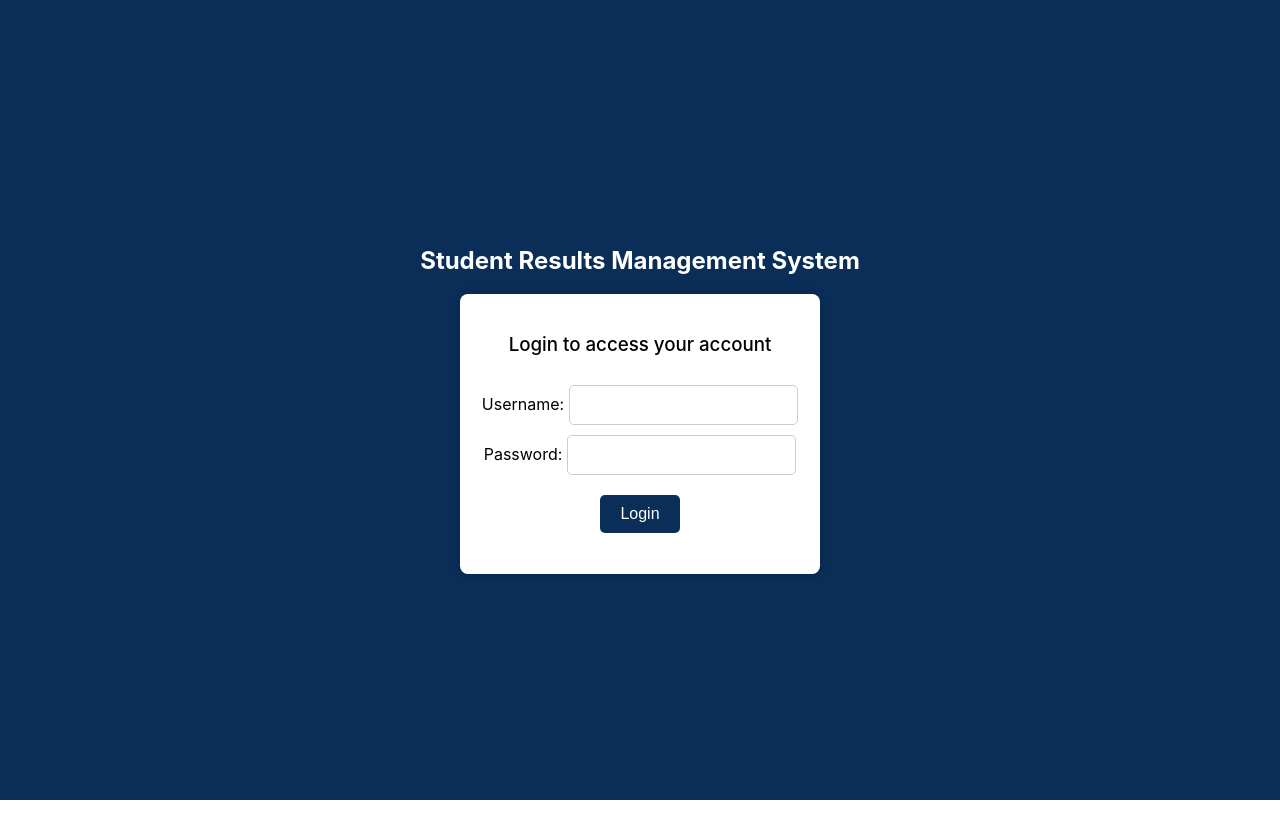
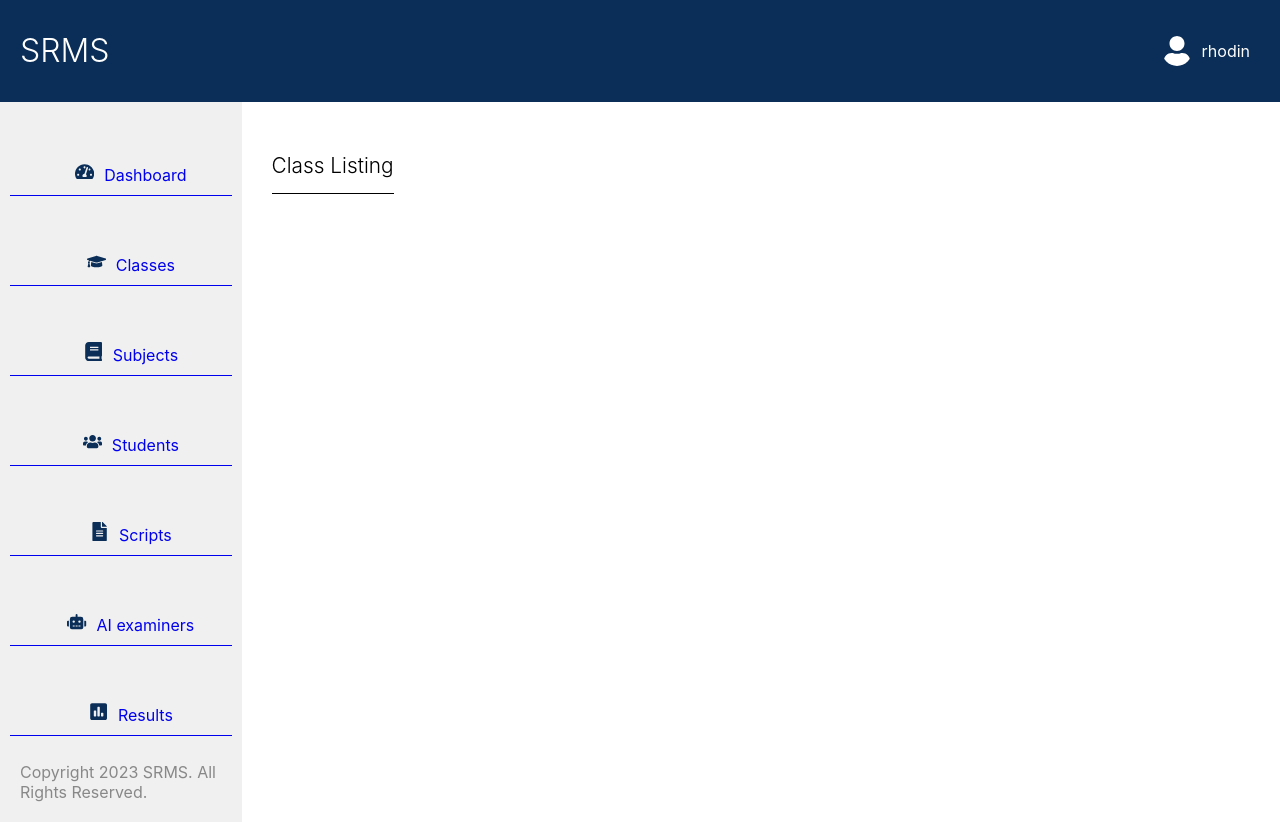
Before and after one commit to mirembe-mariam/srms-frontend, a React (Create React App) app: page /classes in a window 1280 px wide. Before the commit this address led to /login. Before the commit the page ends 800 px from the top, so only its background shows below. Built offline with nearby package versions, Linux system fonts and the light colour scheme; the HTML template or start-up script is replaced by a standard one.

Commit message:
classes page

```diff
--- a/src/App.tsx
+++ b/src/App.tsx
@@ -3,6 +3,12 @@ import "./App.css";
 import { BrowserRouter, Route, Routes, Navigate } from "react-router-dom";
 import Login from "./Components/Login/Login";
 import Dashboard from "./Components/Dashboard/Dashboard";
+import Classes from "./Components/Classes/Classes";
+import Aiexaminer from "./Components/Aiexaminer/Aiexaminer";
+import Results from "./Components/Results/Results";
+import Scripts from "./Components/Scripts/Scripts";
+import Students from "./Components/Students/Students";
+import Subjects from "./Components/Subjects/Subjects";
 
 function App() {
   return (
@@ -12,6 +18,13 @@ function App() {
           <Route path="/login" element={<Login />} />
           <Route path="/dashboard" element={<Dashboard />} />
           <Route path="/*" element={<Navigate to="/login" />} />
+          <Route path="/classes" element={<Classes/>} />
+          <Route path="/ai-examiner" element={<Aiexaminer/>} />
+          <Route path="/subjects" element={<Subjects/>} />
+          <Route path="/students" element={<Students/>} />
+          <Route path="/scripts" element={<Scripts/>} />
+          <Route path="/results" element={<Results/>} />
+
         </Routes>
       </BrowserRouter>
     </div>
--- /dev/null
+++ b/src/Components/Aiexaminer/Aiexaminer.tsx
@@ -0,0 +1,14 @@
+import React from "react";
+import NavBar from "../Dashboard/Navbar/Navbar";
+import Sidebar from "../Dashboard/Sidebar/Sidebar";
+
+const Aiexaminer = () => {
+  return (
+    <div className="ai">
+      <NavBar />
+      <Sidebar />
+    </div>
+  );
+};
+
+export default Aiexaminer;
--- /dev/null
+++ b/src/Components/Classes/Classcontent.tsx
@@ -0,0 +1,15 @@
+import React from "react";
+import "./classes.css";
+const Classcontent = () => {
+  return (
+    <div className="content">
+      <h3 className="header">Class Listing</h3>
+      {/* <hr /> */}
+      <div>
+
+      </div>
+    </div>
+  );
+};
+
+export default Classcontent;
--- /dev/null
+++ b/src/Components/Classes/Classes.tsx
@@ -0,0 +1,19 @@
+import React from "react";
+import NavBar from "../Dashboard/Navbar/Navbar";
+import "./classes.css";
+import Sidebar from "../Dashboard/Sidebar/Sidebar";
+import Classcontent from "./Classcontent";
+const Classes = () => {
+  return (
+    <div className="classes">
+      <NavBar />
+      <div className="side">
+        <Sidebar />
+
+        <Classcontent />
+      </div>
+    </div>
+  );
+};
+
+export default Classes;
--- /dev/null
+++ b/src/Components/Classes/classes.css
@@ -0,0 +1,13 @@
+.side {
+  display: flex;
+}
+.content {
+  margin-left: 30px;
+  margin-top: 30px;
+}
+.header {
+  font-size: 1.3rem;
+  border-bottom: 1px solid black;
+  font-weight: 300;
+  padding-bottom: 15px;
+}
--- a/src/Components/Dashboard/Sidebar/Sidebar.tsx
+++ b/src/Components/Dashboard/Sidebar/Sidebar.tsx
@@ -1,4 +1,3 @@
-
 import React from "react";
 import "./sidebar.css";
 import {
@@ -10,38 +9,59 @@ import {
   FaRobot,
   FaPoll,
 } from "react-icons/fa";
+import { Link } from "react-router-dom";
 
 const Sidebar = () => {
   return (
     <div className="side-bar">
+      <Link to="/dashboard" className="sidebar-link">
         <div className="sidebar-item">
-        <FaTachometerAlt  className="sidebar-icon"/>
+          <FaTachometerAlt className="sidebar-icon" />
           <span className="sidebar-label">Dashboard</span>
         </div>
+      </Link>
+
+      <Link to="/classes" className="sidebar-link">
         <div className="sidebar-item">
-        <FaGraduationCap  className="sidebar-icon"/>
+          <FaGraduationCap className="sidebar-icon" />
           <span className="sidebar-label">Classes</span>
         </div>
+      </Link>
+
+      <Link to="/subjects" className="sidebar-link">
         <div className="sidebar-item">
-        <FaBook  className="sidebar-icon"/>
+          <FaBook className="sidebar-icon" />
           <span className="sidebar-label">Subjects</span>
         </div>
+      </Link>
+
+      <Link to="/students" className="sidebar-link">
         <div className="sidebar-item">
-        <FaUsers  className="sidebar-icon"/>
+          <FaUsers className="sidebar-icon" />
           <span className="sidebar-label">Students</span>
         </div>
+      </Link>
+
+      <Link to="/scripts" className="sidebar-link">
         <div className="sidebar-item">
-        <FaFileAlt  className="sidebar-icon"/>
+          <FaFileAlt className="sidebar-icon" />
           <span className="sidebar-label">Scripts</span>
         </div>
+      </Link>
+
+      <Link to="/ai-examiner" className="sidebar-link">
         <div className="sidebar-item">
-        <FaRobot  className="sidebar-icon"/>
+          <FaRobot className="sidebar-icon" />
           <span className="sidebar-label">AI examiners</span>
         </div>
+      </Link>
+
+      <Link to="/results" className="sidebar-link">
         <div className="sidebar-item">
-        <FaPoll  className="sidebar-icon"/>
+          <FaPoll className="sidebar-icon" />
           <span className="sidebar-label">Results</span>
         </div>
+      </Link>
 
        <div className="copyright-notice">
         Copyright 2023 SRMS. All Rights Reserved.
--- a/src/Components/Dashboard/Sidebar/sidebar.css
+++ b/src/Components/Dashboard/Sidebar/sidebar.css
@@ -1,12 +1,16 @@
 .side-bar {
   flex: 0.2;
   background-color: #f0f0f0;
-  height: 100%;
   flex-direction: column;
   padding-bottom: 20px;
   justify-content: space-between;
   display: flex;
   cursor: pointer;
+  width: 13%;
+  height: calc(100vh - 100px);
+   overflow: hidden;
+  padding: 10px;
+
 }
 
 .side-bar :hover{
@@ -21,6 +25,9 @@
   padding-bottom: 10px;
 }
 
+.sidebar-link{
+  text-decoration: none;
+}
 .sidebar-label {
   margin-bottom: 10px;
 
--- /dev/null
+++ b/src/Components/Results/Results.tsx
@@ -0,0 +1,14 @@
+import React from 'react'
+import Sidebar from '../Dashboard/Sidebar/Sidebar'
+import NavBar from '../Dashboard/Navbar/Navbar'
+const Results = () => {
+  return (
+    <div className='results'>
+      <NavBar/>
+      <Sidebar/>
+      {/* <h1>hi</h1> */}
+    </div>
+  )
+}
+
+export default Results
--- /dev/null
+++ b/src/Components/Scripts/Scripts.tsx
@@ -0,0 +1,14 @@
+import React from 'react'
+import NavBar from '../Dashboard/Navbar/Navbar'
+import Sidebar from '../Dashboard/Sidebar/Sidebar'
+
+const Scripts = () => {
+  return (
+    <div className='scripts'>
+      <NavBar/>
+      <Sidebar/>
+    </div>
+  )
+}
+
+export default Scripts
--- /dev/null
+++ b/src/Components/Students/Students.tsx
@@ -0,0 +1,14 @@
+import React from 'react'
+import NavBar from '../Dashboard/Navbar/Navbar'
+import Sidebar from '../Dashboard/Sidebar/Sidebar'
+
+const Students = () => {
+  return (
+    <div className='students'>
+      <NavBar/>
+      <Sidebar/>
+    </div>
+  )
+}
+
+export default Students
--- /dev/null
+++ b/src/Components/Subjects/Subjects.tsx
@@ -0,0 +1,13 @@
+import React from "react";
+import NavBar from "../Dashboard/Navbar/Navbar";
+import Sidebar from "../Dashboard/Sidebar/Sidebar";
+const Subjects = () => {
+  return (
+    <div className="subjects">
+      <NavBar />
+      <Sidebar />
+    </div>
+  );
+};
+
+export default Subjects;
--- a/src/index.css
+++ b/src/index.css
@@ -7,6 +7,7 @@ body {
     sans-serif;
   -webkit-font-smoothing: antialiased;
   -moz-osx-font-smoothing: grayscale;
+  overflow: hidden;
 }
 
 code {
```
Lines whose indentation alone changed are shown as unchanged.
